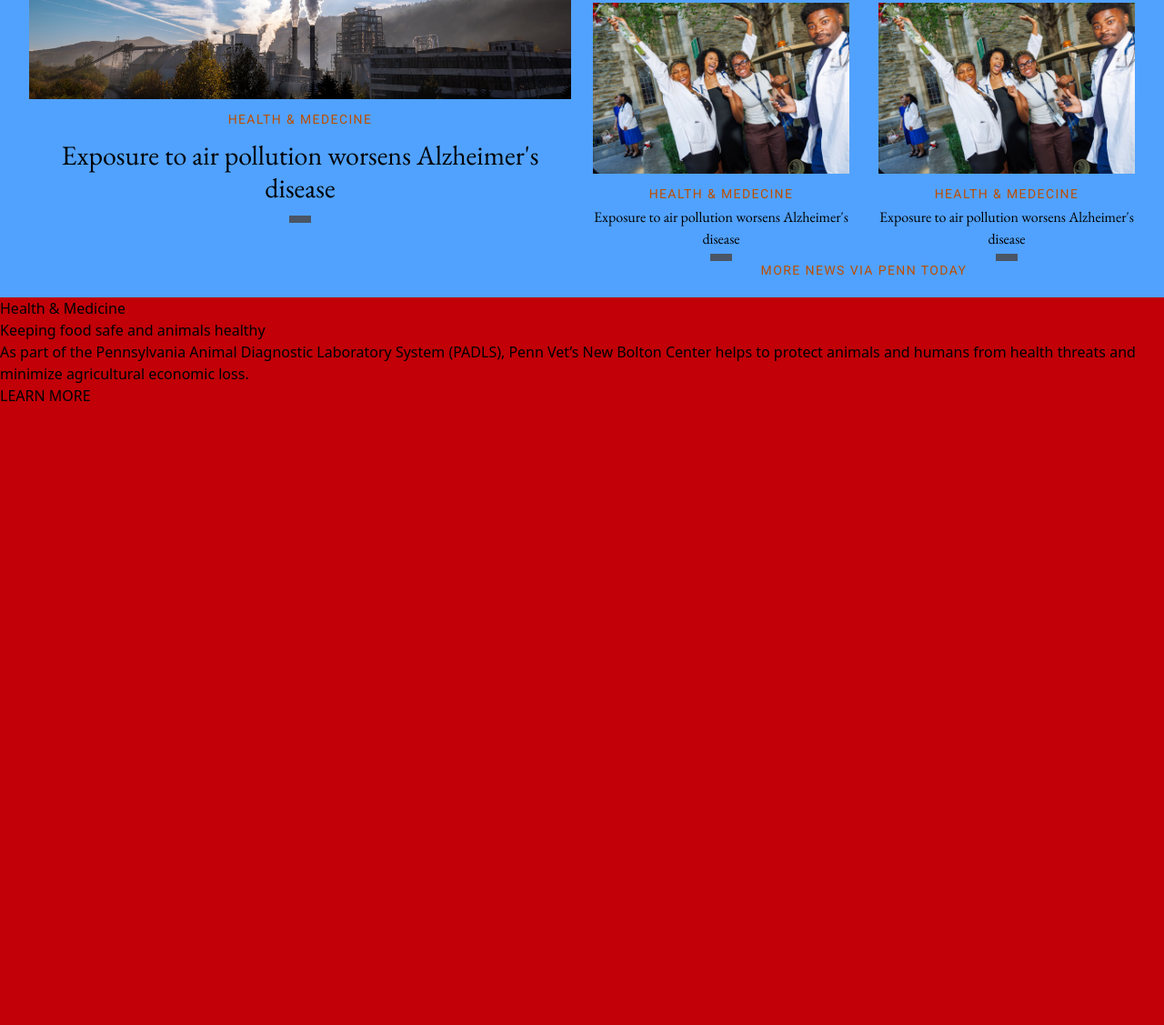
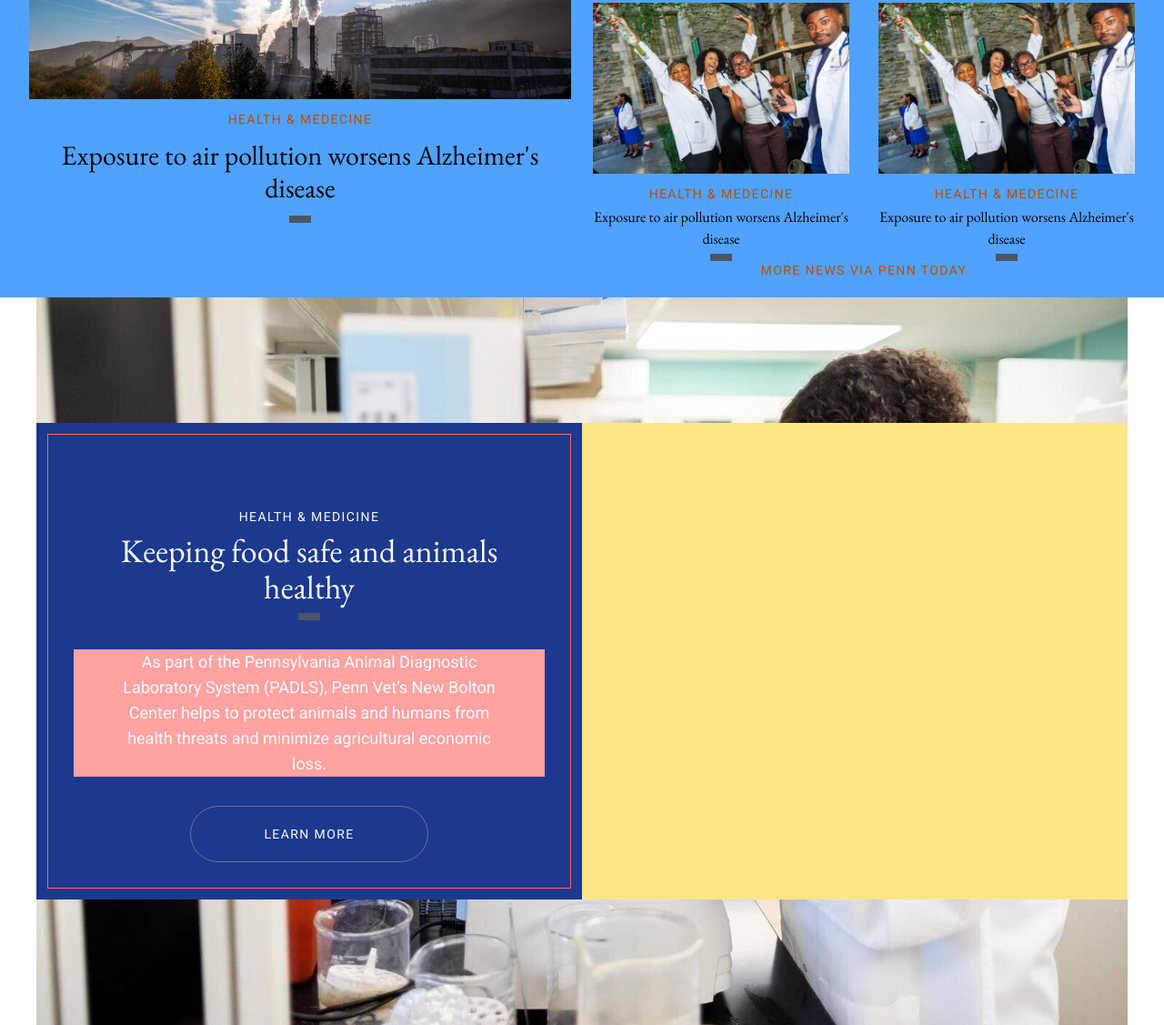
Before and after one commit to iToussaint/cloning-gate, a website built with Vite: page index.html in a window 1280 px wide. Shown: the part 1027-2154 px from the top of the page at 91% size. Before the commit the page ends 1474 px from the top, so only its background shows below. Built offline with nearby package versions, Linux system fonts and the light colour scheme.

Commit message:
ft/Safety section

```diff
--- a/index.html
+++ b/index.html
@@ -11,7 +11,7 @@
     />
     <title>Cloning Gate</title>
   </head>
-  <body class="bg-red-700">
+  <body class="">
     <section
       class="text-slate-50 pt-4 relative text-sm font-extrabold font-roboto bg-[url('/hero.jpeg')] bg-cover bg-center min-h-[650px] flex flex-col"
     >
@@ -289,19 +289,42 @@
       </div>
     </section>
 
-    <section>
-      <div>
-        <h1>Health & Medicine</h1>
-        <p>Keeping food safe and animals healthy</p>
-        <p>
-          As part of the Pennsylvania Animal Diagnostic Laboratory System
-          (PADLS), Penn Vet’s New Bolton Center helps to protect animals and
-          humans from health threats and minimize agricultural economic loss.
-        </p>
+    <section
+      class="text-sm font-roboto bg-[url('/safety.jpeg')] bg-center bg-cover min-h-screen flex items-center mx-10 "
+    >
+      <div class="max-w-screen-xl bg-amber-200 mx-auto">
+        <div
+          class="bg-blue-900 text-slate-50 text-center w-1/2 p-3 "
+        >
+          <div class="border-1  border-red-400 p-7 pt-20 flex flex-col gap-y-8 items-center">
+            <div class="flex flex-col gap-y-2 items-center">
+              <h1
+                class="font-roboto uppercase text-sm font-normal tracking-widest"
+              >
+                Health & Medicine
+              </h1>
+              <p class="font-garamond text-4xl">
+                Keeping food safe and animals healthy
+              </p>
+              <div class="w-6 h-2 bg-gray-600"></div>
+            </div>
 
-        <button>LEARN MORE</button>
+            <div class="px-10 bg-red-300 text-lg">
+              <p>
+                As part of the Pennsylvania Animal Diagnostic Laboratory System
+                (PADLS), Penn Vet’s New Bolton Center helps to protect animals
+                and humans from health threats and minimize agricultural
+                economic loss.
+              </p>
+            </div>
 
-
+            <button
+              class="px-20 py-5 rounded-4xl border-1 border-slate-500 font-roboto uppercase text-sm font-normal tracking-widest"
+            >
+              LEARN MORE
+            </button>
+          </div>
+        </div>
       </div>
     </section>
 
```
Also changed, not shown: public/safety.jpeg (added).
